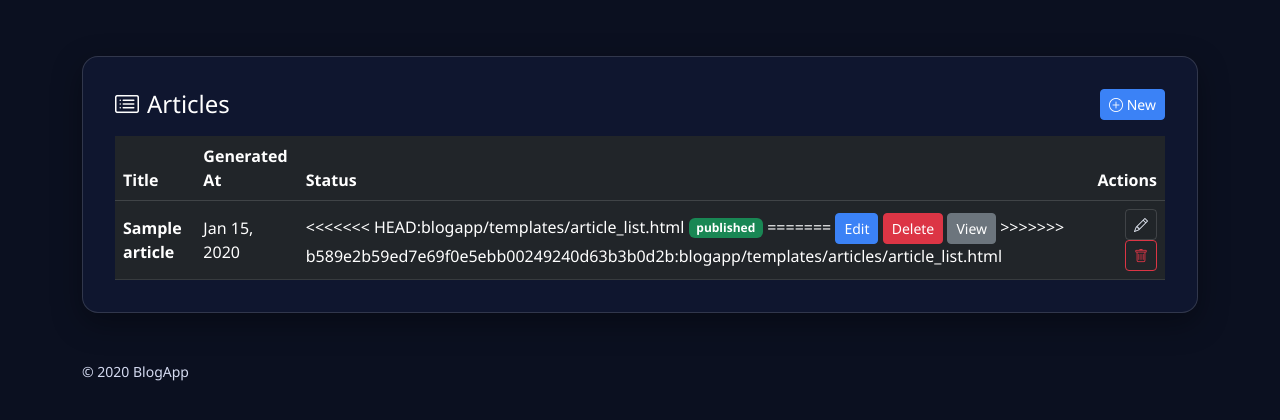
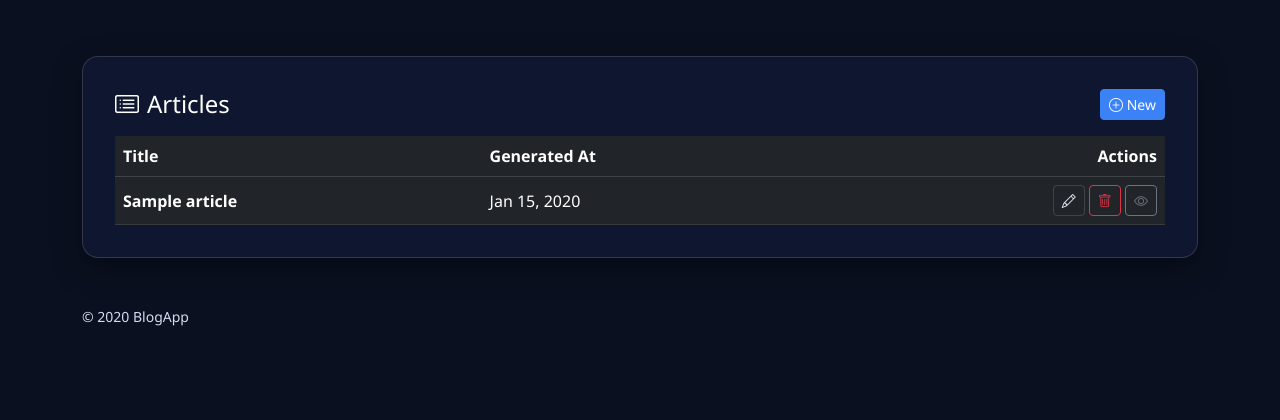
Before and after one commit to gakhd625/Blogapp-Django, a Django app: template blogapp/templates/articles/article_list.html in a window 1280 px wide. Shown: the part 56-476 px from the top of the page. Run offline with Django 5.2, Linux system fonts and the light colour scheme; tables that the repository leaves empty hold one stand-in row (values such as "Sample post"); the template is opened without the code that fills it: values that come from a table or form of the project are taken from there, most other values are stand-ins (such as "Sample title", 1, 10 or a date in 2020).

Commit message:
[FIX] the merge

```diff
--- a/blogapp/templates/articles/article_list.html
+++ b/blogapp/templates/articles/article_list.html
@@ -13,7 +13,7 @@
         <tr>
             <th>Title</th>
             <th>Generated At</th>
-            <th>Status</th>
+            <!-- <th>Status</th> -->
             <th class="text-end">Actions</th>
         </tr>
     </thead>
@@ -22,20 +22,15 @@
         <tr>
             <td class="fw-semibold">{{ article.title }}</td>
             <td>{{ article.created_at|date:"M d, Y" }}</td>
-            <td>
-<<<<<<< HEAD:blogapp/templates/article_list.html
-                {% with s=article.status %}
-                    <span class="badge {% if s == 'Published' or s == 'published' %}bg-success{% elif s == 'Draft' or s == 'draft' %}bg-secondary{% elif s == 'Archived' or s == 'archived' %}bg-warning text-dark{% else %}bg-info text-dark{% endif %}">{{ article.status }}</span>
-                {% endwith %}
-=======
+            <!-- <td>
                 <a href="{% url 'article_edit' article.id %}" class="btn btn-sm btn-primary text-white" style="text-decoration: none;">Edit</a>
                 <a href="{% url 'article_delete' article.id %}" class="btn btn-sm btn-danger text-white" style="text-decoration: none;">Delete</a>
-                <a href="{% url 'article_view' article.id %}" class="btn btn-sm btn-secondary text-white" style="text-decoration: none;">View</a>
->>>>>>> b589e2b59ed7e69f0e5ebb00249240d63b3b0d2b:blogapp/templates/articles/article_list.html
-            </td>
+                <a href="{% url 'article_view' article.id %}" class="btn btn-sm btn-secondary text-white" style="text-decoration: none;">View</a
+            </td> -->
             <td class="text-end">
                 <a href="{% url 'article_edit' article.id %}" class="btn btn-sm btn-outline-light"><i class="bi bi-pencil"></i></a>
                 <a href="{% url 'article_delete' article.id %}" class="btn btn-sm btn-outline-danger"><i class="bi bi-trash"></i></a>
+                <a href="{% url 'article_view' article.id %}" class="btn btn-sm btn-outline-secondary"><i class="bi bi-eye"></i></a>
             </td>
         </tr>
         {% empty %}
```
